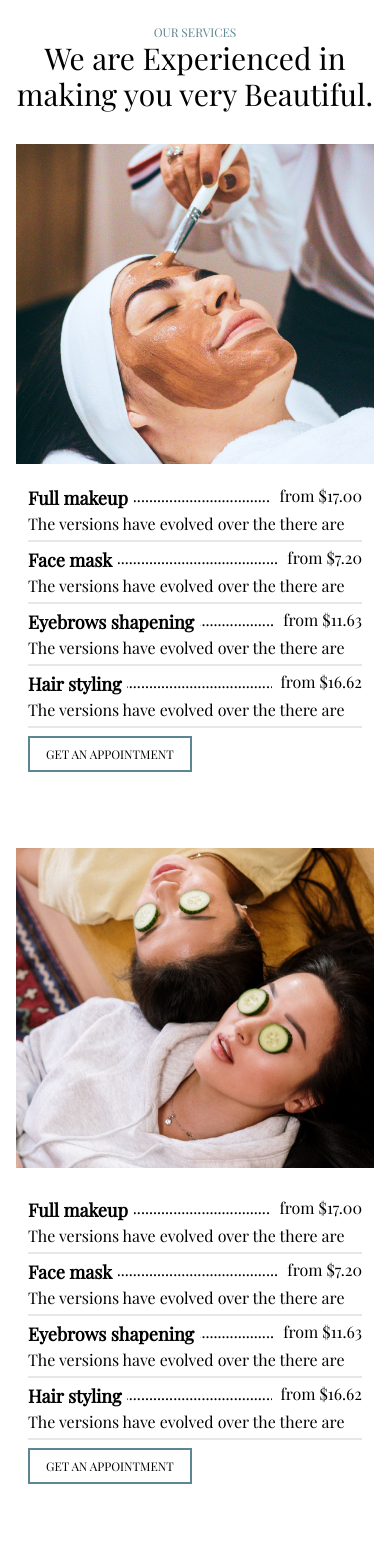
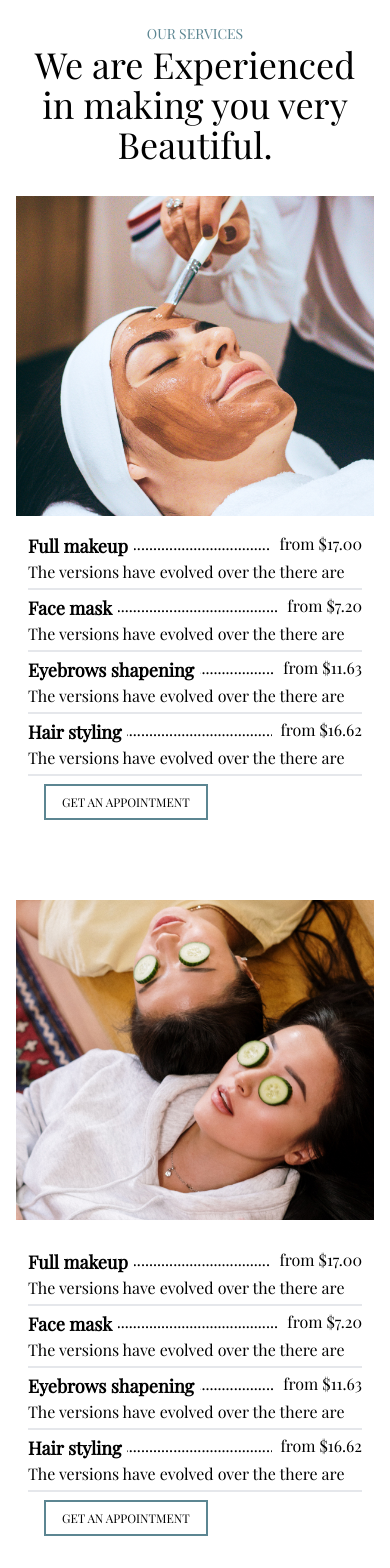
Before and after one commit to sirisenju/HouseOf_Iyanga, a React (Vite) app in the folder HouseOfIyanga/: page / in a window 390 px wide. Shown: the top 1568 px of the page. Built offline with nearby package versions, Linux system fonts and the light colour scheme.

Commit message:
transition bugs fixed

```diff
--- a/HouseOfIyanga/src/components/pages/Home.jsx
+++ b/HouseOfIyanga/src/components/pages/Home.jsx
@@ -147,8 +147,8 @@ function Home() {
         <div className="xl:w-1/2 max-[850px]:w-full max-[1200px]:p-4 ">
           <div className="flex justify-center">
             <div className="text-center max-w-sm pt-2 pb-4 mb-4">
-              <p className="text-xs text-Secondary-theme">OUR SERVICES</p>
-              <h2 className="text-3xl font-medium">
+              <p className="sm:text-xs max-[639px]:text-sm text-Secondary-theme">OUR SERVICES</p>
+              <h2 className="sm:text-3xl max-[639px]:text-4xl font-medium">
                 We are Experienced in making you very Beautiful.
               </h2>
             </div>
@@ -160,7 +160,7 @@ function Home() {
               alt=""
             />
             <div className="h-96 w-full relative max-[370px]:mb-16">
-              <div className="absolute max-[1400px]:p-3 max-[1400px]:w-full right-4 top-1 max-[1400px]:left-0">
+              <div className="max-[1400px]:p-3 max-[1400px]:w-full">
                 {priceList.map((product) => (
                   <div key={product.id}>
                     <div className="w-full 2xl:max-w-lg border-b-2 py-1 lg:pl-4">
@@ -179,7 +179,7 @@ function Home() {
                     </div>
                   </div>
                 ))}
-                <button className="text-xs px-4 py-2 border-2 mt-2 border-Secondary-theme">
+                <button className="text-xs px-4 py-2 border-2 mt-2 ml-4 border-Secondary-theme">
                   GET AN APPOINTMENT
                 </button>
               </div>
@@ -189,7 +189,7 @@ function Home() {
           {/*item 2............................................................................... */}
           <div className="flex max-[1400px]:inline max-[1300px]:w-full mb-10">
             <img
-              className="h-96 max-[1400px]:h-80 min-[1410px]:hidden w-full object-cover"
+              className="h-96 max-[1400px]:h-80 min-[1451px]:hidden w-full object-cover"
               src="/contentImage/faceMask2.jpg"
               alt=""
             />
@@ -213,14 +213,14 @@ function Home() {
                     </div>
                   </div>
                 ))}
-                <button className="text-xs px-4 py-2 border-2 mt-2 border-Secondary-theme">
+                <button className="text-xs px-4 py-2 border-2 mt-2 ml-4 border-Secondary-theme">
                   GET AN APPOINTMENT
                 </button>
               </div>
               <div className="h-14 w-14 bg-Secondary-theme absolute top-0 right-0 max-[1400px]:hidden" />
             </div>
             <img
-              className="h-96 w-full max-[1400px]:hidden object-cover"
+              className="h-96 w-full max-[1450px]:hidden object-cover"
               src="/contentImage/faceMask2.jpg"
               alt=""
             />
```
